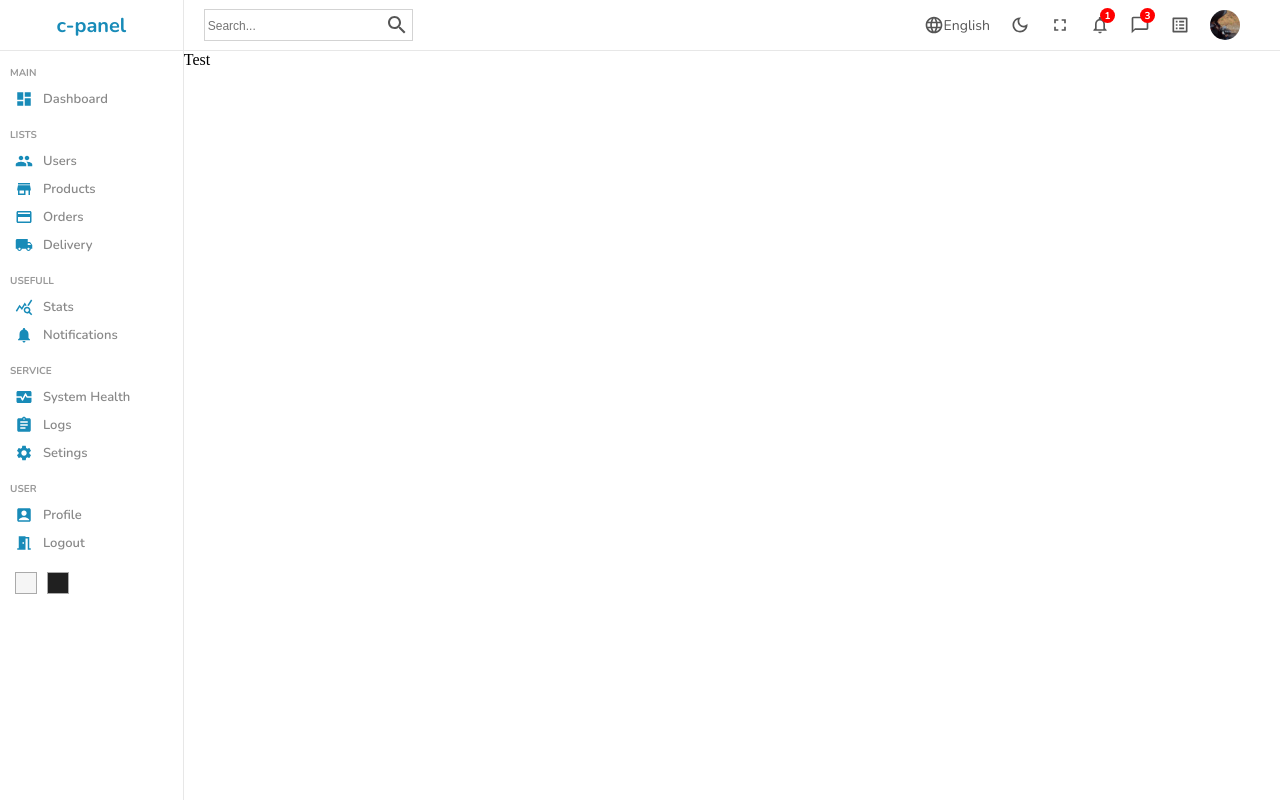
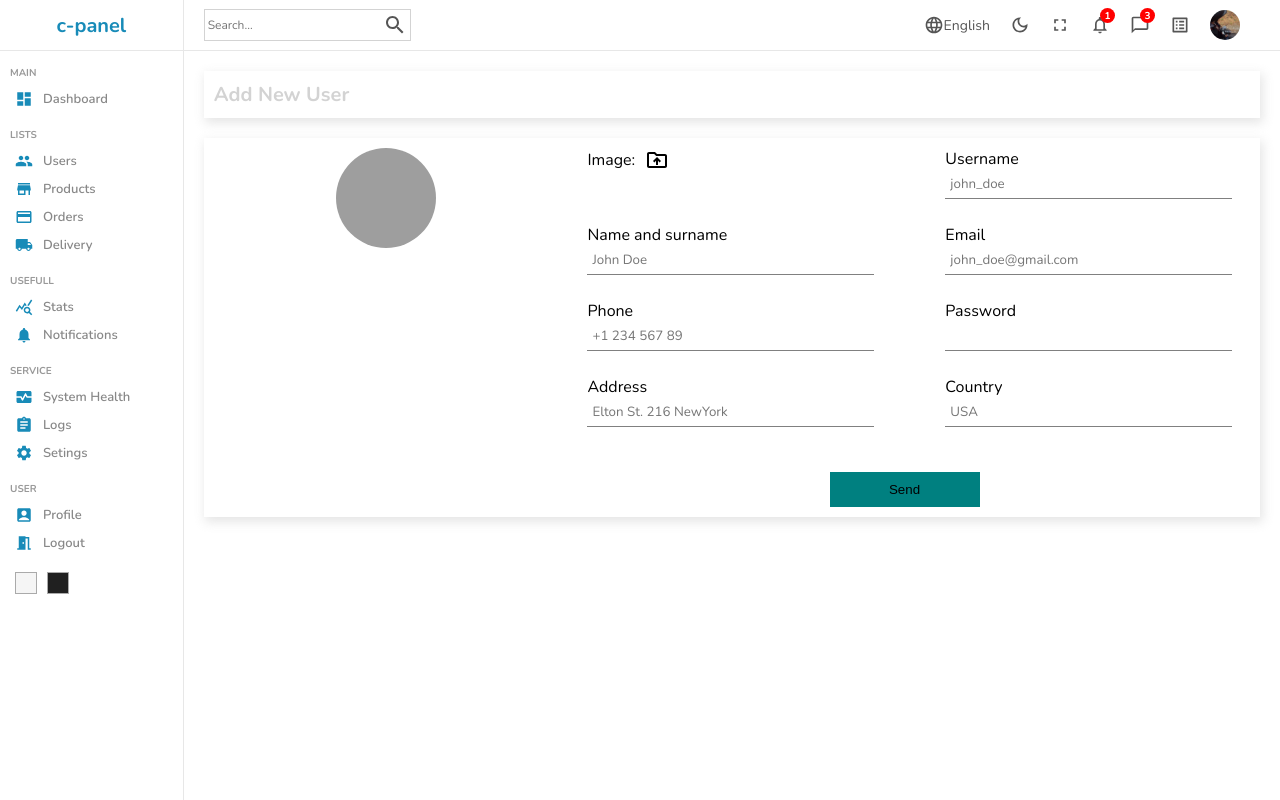
Before and after one commit to RabbitBinary/react-admin-uni, a React (Create React App) app: page /users/new in a window 1280 px wide. Built offline with nearby package versions, Linux system fonts and the light colour scheme; grey boxes are pictures that could not be loaded.

Commit message:
Commit#10

```diff
--- a/src/App.js
+++ b/src/App.js
@@ -1,14 +1,11 @@
-import './app.css'
-import Home from './pages/home/Home';
-import Login from './pages/login/Login';
-import New from './pages/new/New';
-import List from './pages/list/List';
-import Single from './pages/single/Single';
-import {
-  BrowserRouter,
-  Routes,
-  Route,
-} from "react-router-dom";
+import "./app.css";
+import Home from "./pages/home/Home";
+import Login from "./pages/login/Login";
+import New from "./pages/new/New";
+import List from "./pages/list/List";
+import Single from "./pages/single/Single";
+import { BrowserRouter, Routes, Route } from "react-router-dom";
+import { productInputs, userInputs } from "./formSource";
 
 function App() {
   return (
@@ -16,17 +13,25 @@
       <BrowserRouter>
         <Routes>
           <Route path="/">
-        <Route index element={<Home/>}/>
-        <Route path="login" element={<Login/>}/>
+            <Route index element={<Home />} />
+            <Route path="login" element={<Login />} />
             <Route path="users">
-          <Route index element={<List/>}/>
-          <Route path=":userId" element={<Single/>}/>
-          <Route path="new" element={<New/>}/>
+              <Route index element={<List />} />
+              <Route path=":userId" element={<Single />} />
+              <Route
+                path="new"
+                element={<New inputs={userInputs} title="Add New User" />}
+              />
             </Route>
             <Route path="products">
-          <Route index element={<List/>}/>
-          <Route path=":productIdId" element={<Single/>}/>
-          <Route path="new" element={<New/>}/>
+              <Route index element={<List />} />
+              <Route path=":productIdId" element={<Single />} />
+              <Route
+                path="new"
+                element={
+                  <New inputs={productInputs} title="Add New Products" />
+                }
+              />
             </Route>
           </Route>
         </Routes>
--- a/src/app.css
+++ b/src/app.css
@@ -1,4 +1,17 @@
-*{
+* {
   margin: 0;
   padding: 0;
 }
+
+h1,
+h2,
+h3,
+h4,
+h5,
+h6,
+p,
+label,
+input,
+span {
+  font-family: "Nunito", sans-serif;
+}
--- /dev/null
+++ b/src/formSource.js
@@ -0,0 +1,76 @@
+export const userInputs = [
+  {
+    id: 1,
+    label: "Username",
+    type: "text",
+    placeholder: "john_doe",
+  },
+  {
+    id: 2,
+    label: "Name and surname",
+    type: "text",
+    placeholder: "John Doe",
+  },
+  {
+    id: 3,
+    label: "Email",
+    type: "mail",
+    placeholder: "john_doe@gmail.com",
+  },
+  {
+    id: 4,
+    label: "Phone",
+    type: "text",
+    placeholder: "+1 234 567 89",
+  },
+  {
+    id: 5,
+    label: "Password",
+    type: "password",
+  },
+  {
+    id: 6,
+    label: "Address",
+    type: "text",
+    placeholder: "Elton St. 216 NewYork",
+  },
+  {
+    id: 7,
+    label: "Country",
+    type: "text",
+    placeholder: "USA",
+  },
+];
+
+export const productInputs = [
+  {
+    id: 1,
+    label: "Title",
+    type: "text",
+    placeholder: "Apple Macbook Pro",
+  },
+  {
+    id: 2,
+    label: "Description",
+    type: "text",
+    placeholder: "Description",
+  },
+  {
+    id: 3,
+    label: "Category",
+    type: "text",
+    placeholder: "Computers",
+  },
+  {
+    id: 4,
+    label: "Price",
+    type: "text",
+    placeholder: "100",
+  },
+  {
+    id: 5,
+    label: "Stock",
+    type: "text",
+    placeholder: "in stock",
+  },
+];
--- a/src/pages/new/New.jsx
+++ b/src/pages/new/New.jsx
@@ -1,14 +1,53 @@
 import "./new.scss";
 import Sidebar from "../../components/sidebar/Sidebar";
 import Navbar from "../../components/navbar/Navbar";
+import DriveFolderUploadOutlinedIcon from "@mui/icons-material/DriveFolderUploadOutlined";
+import { useState } from "react";
 
-const New = () => {
+const New = ({ inputs, title }) => {
+  const [file, setFile] = useState("");
+
+  console.log(file);
   return (
     <div className="new">
       <Sidebar />
       <div className="newContainer">
         <Navbar />
-        Test
+        <div className="top">
+          <h1>{title}</h1>
+        </div>
+        <div className="bottom">
+          <div className="left">
+            <img
+              src={file ? URL.createObjectURL(file) : "../../img/noimage.jpg"}
+              alt=""
+            />
+          </div>
+          <div className="right">
+            <form>
+              <div className="formInput">
+                <label htmlFor="file">
+                  Image: <DriveFolderUploadOutlinedIcon className="icon" />
+                </label>
+                <input
+                  type="file"
+                  id="file"
+                  onChange={(e) => setFile(e.target.files[0])}
+                  style={{ display: "none" }}
+                />
+              </div>
+
+              {inputs.map((input) => (
+                <div className="formInput" key={input.id}>
+                  <label>{input.label}</label>
+                  <input type={input.type} placeholder={input.placeholder} />
+                </div>
+              ))}
+
+              <button>Send</button>
+            </form>
+          </div>
+        </div>
       </div>
     </div>
   );
--- a/src/pages/new/new.scss
+++ b/src/pages/new/new.scss
@@ -4,5 +4,72 @@
 
   .newContainer {
     flex: 6;
+
+    .top,
+    .bottom {
+      display: flex;
+      padding: 10px;
+      -webkit-box-shadow: 2px 4px 10px 1px rgba(0, 0, 0, 0.47);
+      box-shadow: 2px 4px 10px 1px rgba(201, 201, 201, 0.47);
+      margin: 20px;
+
+      h1 {
+        color: lightgray;
+        font-size: 20px;
+      }
+
+      .left {
+        flex: 1;
+        text-align: center;
+
+        img {
+          border-radius: 50%;
+          width: 100px;
+          height: 100px;
+          object-fit: cover;
+        }
+      }
+
+      .right {
+        flex: 2;
+
+        form {
+          display: flex;
+          flex-wrap: wrap;
+          gap: 25px;
+          justify-content: space-around;
+
+          .formInput {
+            width: 40%;
+
+            label {
+              display: flex;
+              align-items: center;
+              gap: 10px;
+
+              .icon {
+                cursor: pointer;
+              }
+            }
+
+            input {
+              width: 100%;
+              padding: 5px;
+              border: none;
+              border-bottom: 1px solid gray;
+            }
+          }
+
+          button {
+            cursor: pointer;
+            margin-top: 20px;
+            width: 150px;
+            padding: 10px;
+            border: none;
+            background-color: teal;
+          }
+        }
+      }
+    }
   }
 }
--- a/src/pages/single/Single.jsx
+++ b/src/pages/single/Single.jsx
@@ -21,7 +21,7 @@
                 <h1 className="itemTitle">Scarlett Smith</h1>
                 <div className="detailItem">
                   <span className="itemKey">Email:</span>
-                  <span className="itemValue">scarlets@gmail.com</span>
+                  <span className="itemValue">scarletts@gmail.com</span>
                 </div>
                 <div className="detailItem">
                   <span className="itemKey">Phone:</span>
```
Also changed, not shown: src/img/noimage.jpg (added). Lines whose indentation alone changed are shown as unchanged.
